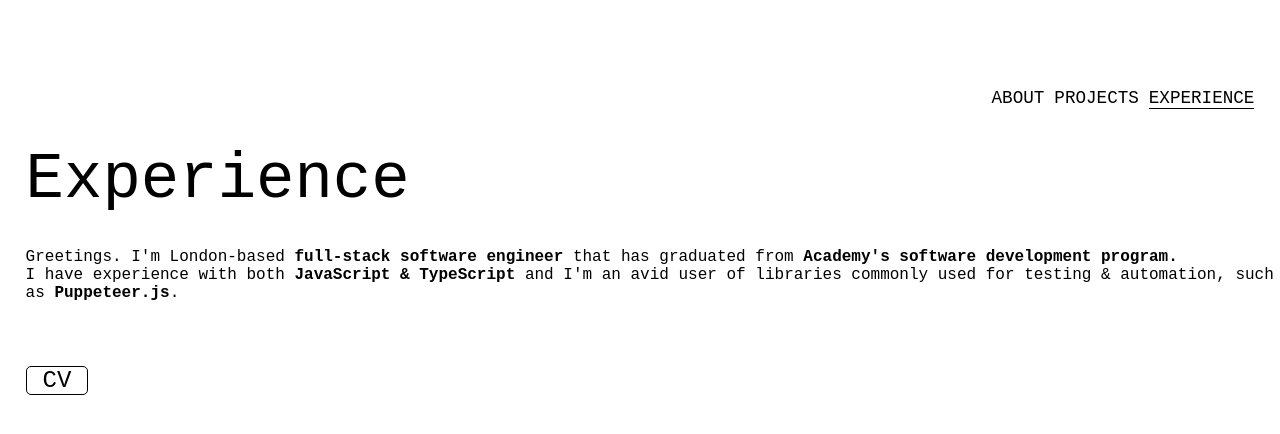
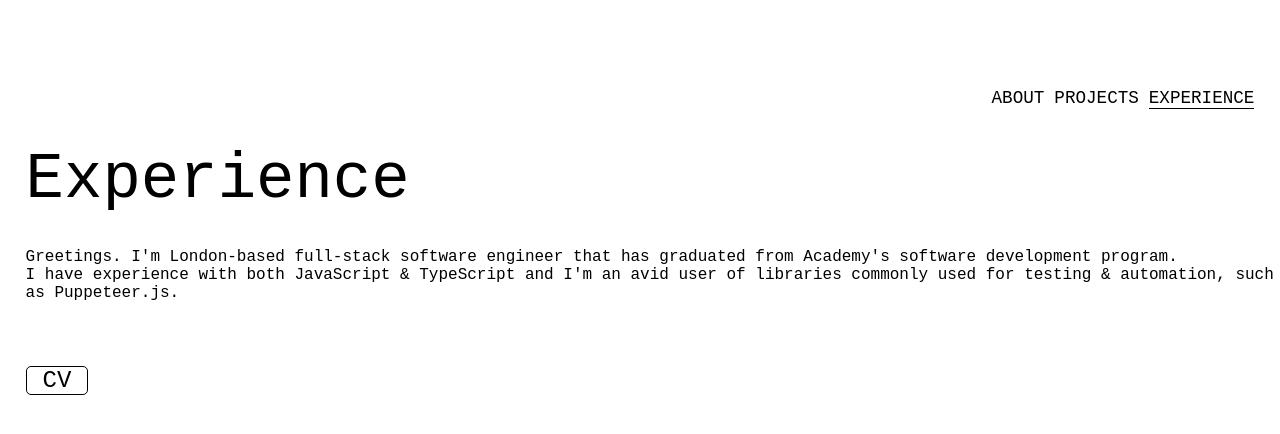
Before and after one commit to keadeish/portfolio, a React (Create React App) app: page /experience in a window 1280 px wide. Shown: the top 434 px of the page. Built offline with nearby package versions, Linux system fonts and the light colour scheme.

Commit message:
Update Experience.tsx

```diff
--- a/src/components/Experience.tsx
+++ b/src/components/Experience.tsx
@@ -10,14 +10,14 @@ export function Experience(): JSX.Element {
       <Header selectedLink={name} />
       <p className="title">Experience</p>
       <p className="subheading">
-        Greetings. I'm London-based <b>full-stack software engineer</b> that has
+        Greetings. I'm London-based full-stack software engineer that has
         graduated from{" "}
         <a id="htmlLink" href="https://academy.tech/">
-          <b>Academy's software development program.</b>
+          Academy's software development program.
         </a>{" "}
-        <br />I have experience with both <b>JavaScript & TypeScript</b> and I'm
+        <br />I have experience with both JavaScript & TypeScript and I'm
         an avid user of libraries commonly used for testing & automation, such
-        as <b>Puppeteer.js</b>.
+        as Puppeteer.js.
       </p>
       <div id="cvBox" onClick={handleButtonClick}>
         CV
```
